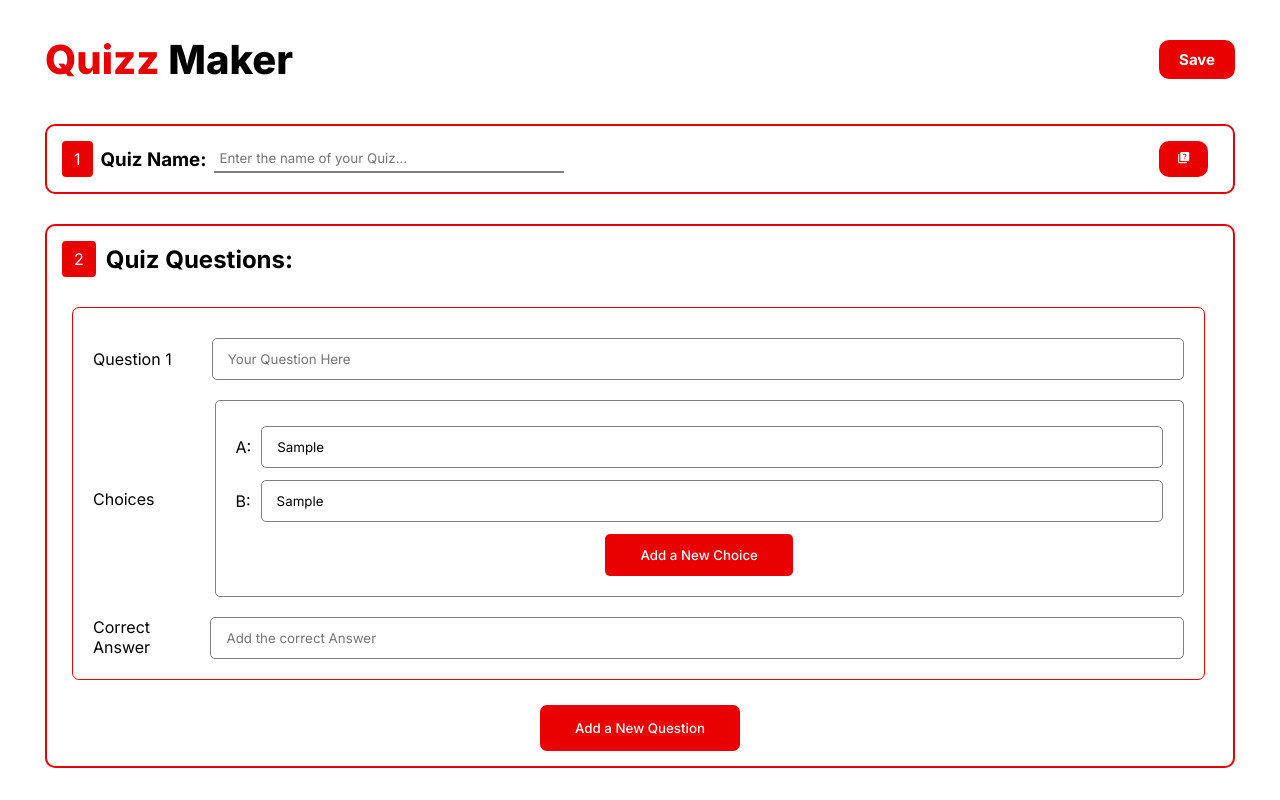
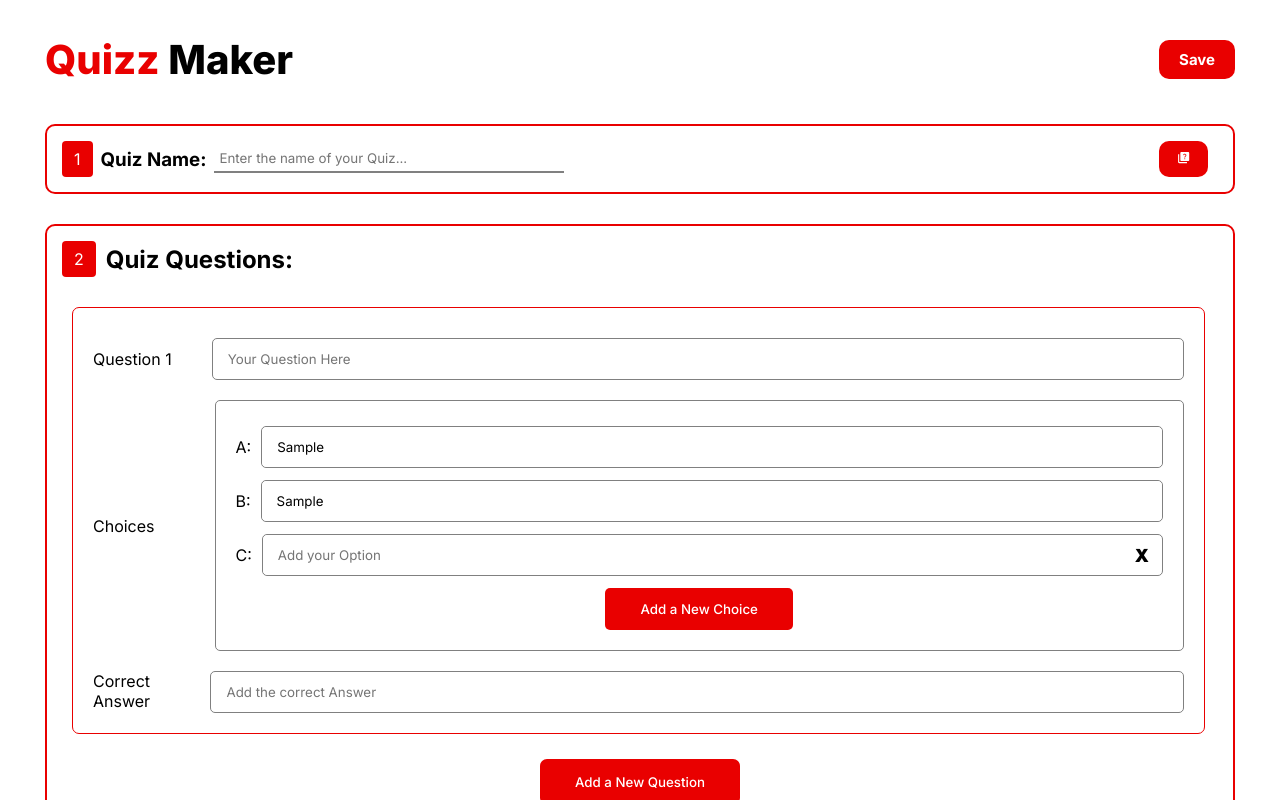
Before and after one commit to AnujKshatriya/Quiz-App, a React (Vite) app in the folder client/: page /quiz-create in a window 1280 px wide. Both pictures are taken after typing "Sample", "Sample" into the empty fields and a click on the button "Add a New Choice". Shown: the top 800 px of the page. Built offline with nearby package versions, Linux system fonts and the light colour scheme; no server answers.

Commit message:
Add new Choice feature added

```diff
--- a/client/src/components/question/question.css
+++ b/client/src/components/question/question.css
@@ -60,6 +60,29 @@
     box-sizing: border-box;
 }
 
+.input__area{
+    width: 100%;
+    display: flex;
+    justify-content: space-between;
+    border: 0.25px solid gray;
+    box-sizing: border-box;
+    border-radius: 5px;
+}
+
+.choice__delete{
+    padding: 3px;
+    margin-right: 10px;
+    border: none;
+    background-color: transparent;
+    cursor: pointer;
+    font-weight: 1000;
+    font-size: 18px;
+}
+
+.choice__delete:hover{
+    scale: 1.5;
+}
+
 .choice {
     display: flex;
     gap: 10px;
@@ -73,9 +96,9 @@
     padding-top: 20px;
     padding-bottom: 20px;
     border-radius: 5px;
-    border: 0.25px solid gray;
     outline: none;
     box-sizing: border-box;
+    border: none;
 }
 
 .new__choice {
@@ -92,6 +115,7 @@
     font-weight: 500;
     padding-left: 35px;
     padding-right: 35px;
+    cursor: pointer;
 }
 
 .correct {
--- a/client/src/components/question/question.jsx
+++ b/client/src/components/question/question.jsx
@@ -2,14 +2,31 @@ import React, { useState } from "react";
 import "./question.css";
 
 const Question = () => {
-    const [option,setOption] = useState({});
+  const [options, setOptions] = useState([
+    { id: 1, value: "" },
+    { id: 2, value: "" },
+  ]);
+
+  const addNewChoice = () => {
+    setOptions([...options,{id:options.length +1, value:""}])
+  };
+
+  const handleOnChange = (id, newValue) => {
+      setOptions(options.map(option => option.id === id? {...option, value:newValue}:option))
+  };
+
+  const deleteChoice = (id) =>{
+    setOptions(options.filter(option => option.id !== id));
+  }
 
   return (
     <div>
       <div className="question__section">
         <div className="question">
           {/* UseState Case */}
-          <p><span>Question 1</span></p>
+          <p>
+            <span>Question 1</span>
+          </p>
           <input type="text" placeholder="Your Question Here" />
         </div>
 
@@ -17,27 +34,38 @@ const Question = () => {
           <p>Choices</p>
           <div className="choice__section">
             <div className="choices">
-                <div className="choice">
-                <p>A: </p>
-                <input type="text" placeholder="Add option" />
+
+              {options.map((option) => (
+                <div key={option.id}>
+                  <div className="choice">
+                    <p>{String.fromCharCode(65 + option.id - 1)}:</p>
+                    <div className="input__area">
+                      <input type="text"  placeholder="Add your Option" value={option.value}  onChange={(e)=>handleOnChange(option.id,e.target.value)}/>
+                      {option.id > 2 && (
+                        <button
+                          className="choice__delete"
+                          onClick={() => deleteChoice(option.id)}
+                        >
+                          X
+                        </button>
+                      )}
+                    </div>
+                  </div>
                 </div>
+              ))}
 
-                <div className="choice">
-                <p>B: </p>
-                <input type="text" placeholder="Add option" />
-                </div>
-
-                <div className="new__choice">
-                    <button className="new__choice">Add a New Choice</button>
-                </div>
+              <div className="new__choice">
+                <button className="new__choice" onClick={addNewChoice}  >
+                  Add a New Choice
+                </button>
+              </div>
             </div>
-
           </div>
         </div>
 
         <div className="correct">
           <p>Correct Answer</p>
-          <input type="text" placeholder="Add the correct Answer" />
+          <input type="text" placeholder="Add the correct Answer"  />
         </div>
       </div>
     </div>
```
